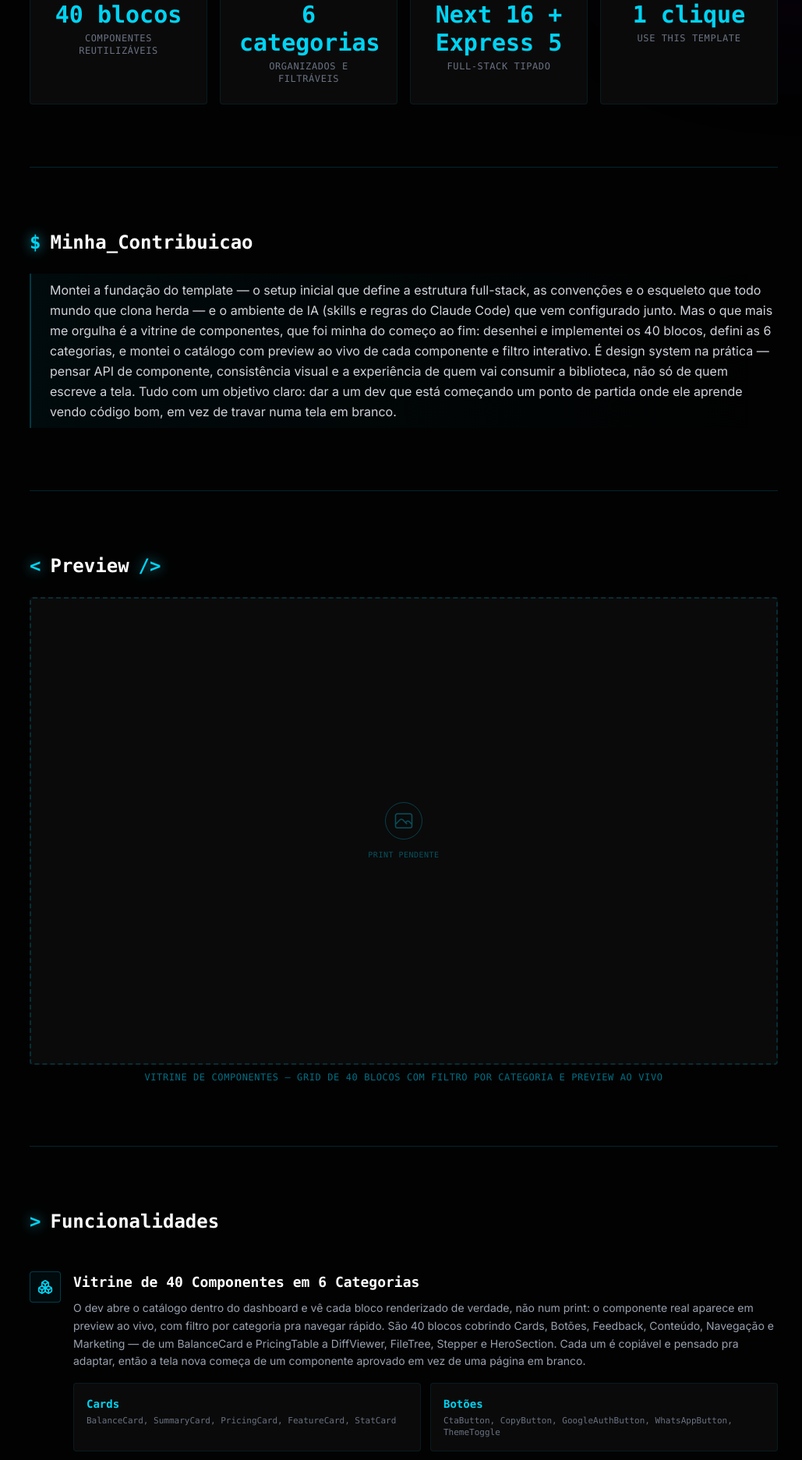
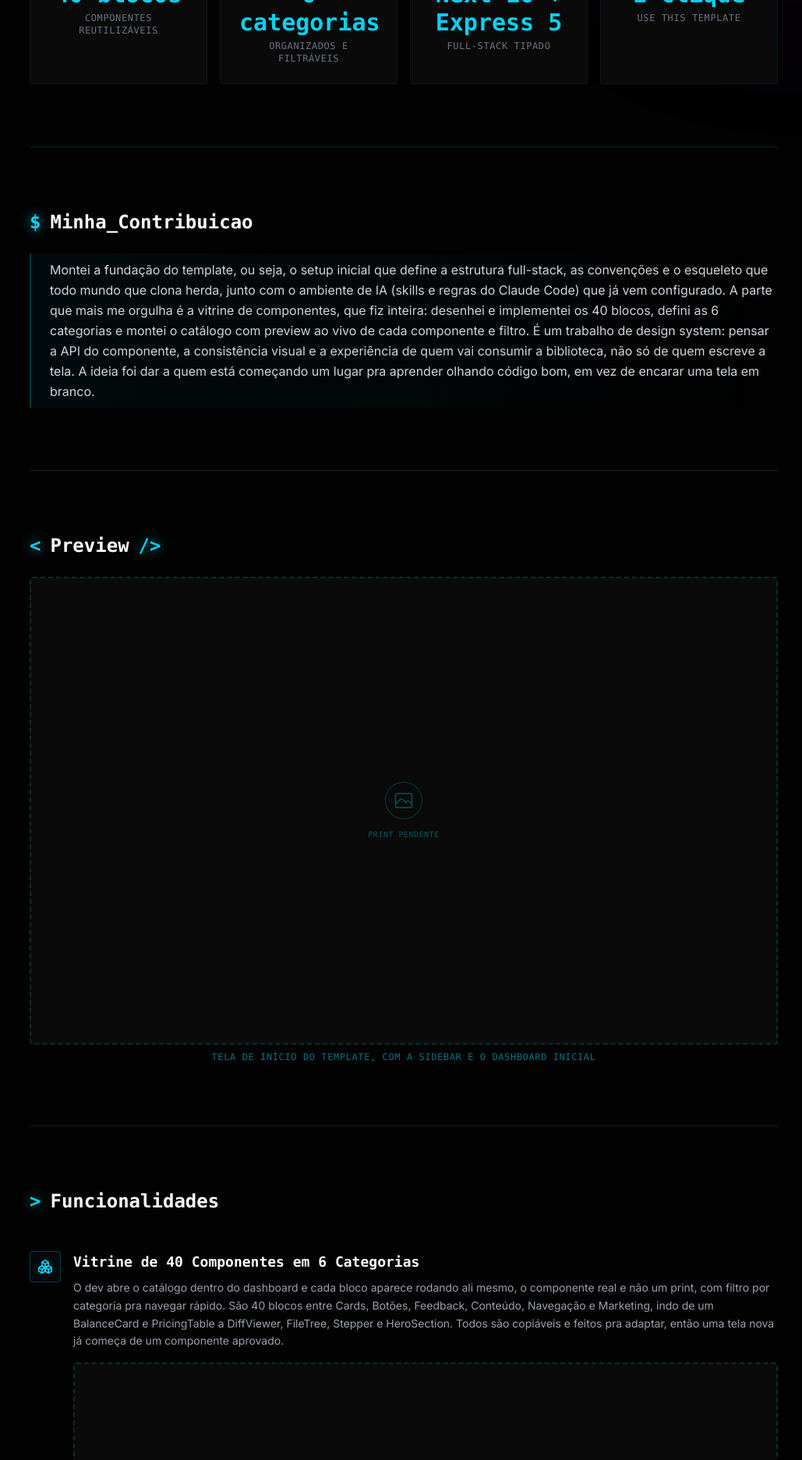
Before and after one commit to augusto-amado/portfolio, a React (Vite) app: page /project/template-nodejs in a window 1280 px wide. Shown: the part 880-2753 px from the top of the page at 78% size, without its empty margins (122-1151 px from the left). Built offline with nearby package versions, Linux system fonts and the light colour scheme.

Commit message:
style: limpar maneirismos de IA na copy dos projetos
Remove em-dashes de aparte e fillers ("do zero", "de verdade", "do
início ao fim") preservando o sentido do texto.

Co-Authored-By: Claude Opus 4.8 <noreply@anthropic.com>

```diff
--- a/src/pages/projects/TemplateNodePage.jsx
+++ b/src/pages/projects/TemplateNodePage.jsx
@@ -31,7 +31,7 @@ const TemplateNodePage = () => {
     <ProjectLayout
       title="Template Node.js"
       subtitle="O ponto zero pra quem vai começar um projeto: starter full-stack com 40 componentes prontos"
-      description="Toda vez que um dev começa um projeto novo, perde horas montando a mesma coisa: estrutura de pastas, autenticação, convenções, build, os componentes básicos de UI. Este template existe pra apagar esse atrito e dar um ponto zero de verdade — um clique em 'Use this template' e já se começa com Next.js 16 + Express 5 + Supabase, TypeScript estrito dos dois lados e o ambiente de IA (.claude e .cursor) configurado junto. O coração do projeto é a vitrine de componentes: 40 blocos reutilizáveis em 6 categorias, cada um com preview ao vivo e filtro interativo, prontos pra copiar e adaptar. Em vez de encarar uma tela em branco, o dev (principalmente quem está começando) parte de uma base sólida e foca no que importa: o produto."
+      description="Começar um projeto do zero quase sempre custa as mesmas horas montando estrutura de pastas, autenticação, convenções, build e os componentes básicos de UI. A ideia desse template é cortar esse trabalho repetido: com um clique em 'Use this template' já dá pra sair com Next.js 16, Express 5 e Supabase, TypeScript estrito dos dois lados e o ambiente de IA (.claude e .cursor) configurado junto. A parte principal é a vitrine de componentes, com 40 blocos reutilizáveis em 6 categorias, cada um com preview ao vivo e filtro, prontos pra copiar e adaptar. Assim o dev, principalmente quem está começando, parte de uma base pronta e pode gastar o tempo no produto em si."
       role="Autor · base do template + biblioteca de componentes"
       period="2025"
       status="Open source · público"
@@ -66,7 +66,7 @@ const TemplateNodePage = () => {
         </h2>
         <div className="border-l-2 border-cyan-500/30 pl-6 py-2 bg-gradient-to-r from-cyan-500/5 to-transparent">
           <p className="text-gray-300 leading-relaxed">
-            Montei a fundação do template — o setup inicial que define a estrutura full-stack, as convenções e o esqueleto que todo mundo que clona herda — e o ambiente de IA (skills e regras do Claude Code) que vem configurado junto. Mas o que mais me orgulha é a vitrine de componentes, que foi minha do começo ao fim: desenhei e implementei os 40 blocos, defini as 6 categorias, e montei o catálogo com preview ao vivo de cada componente e filtro interativo. É design system na prática — pensar API de componente, consistência visual e a experiência de quem vai consumir a biblioteca, não só de quem escreve a tela. Tudo com um objetivo claro: dar a um dev que está começando um ponto de partida onde ele aprende vendo código bom, em vez de travar numa tela em branco.
+            Montei a fundação do template, ou seja, o setup inicial que define a estrutura full-stack, as convenções e o esqueleto que todo mundo que clona herda, junto com o ambiente de IA (skills e regras do Claude Code) que já vem configurado. A parte que mais me orgulha é a vitrine de componentes, que fiz inteira: desenhei e implementei os 40 blocos, defini as 6 categorias e montei o catálogo com preview ao vivo de cada componente e filtro. É um trabalho de design system: pensar a API do componente, a consistência visual e a experiência de quem vai consumir a biblioteca, não só de quem escreve a tela. A ideia foi dar a quem está começando um lugar pra aprender olhando código bom, em vez de encarar uma tela em branco.
           </p>
         </div>
       </section>
@@ -80,7 +80,7 @@ const TemplateNodePage = () => {
           Preview
           <span className="text-cyan-400 drop-shadow-[0_0_8px_rgba(34,211,238,0.8)]">/&gt;</span>
         </h2>
-        <MediaPlaceholder label="Vitrine de componentes — grid de 40 blocos com filtro por categoria e preview ao vivo" aspect="wide" span={2} />
+        <MediaPlaceholder label="Tela de início do template, com a sidebar e o dashboard inicial" aspect="wide" span={2} />
       </section>
 
       <Separator className="bg-cyan-500/20" />
@@ -96,9 +96,11 @@ const TemplateNodePage = () => {
         <FeatureSection
           icon={<Boxes className="h-5 w-5" />}
           title="Vitrine de 40 Componentes em 6 Categorias"
-          description="O dev abre o catálogo dentro do dashboard e vê cada bloco renderizado de verdade, não num print: o componente real aparece em preview ao vivo, com filtro por categoria pra navegar rápido. São 40 blocos cobrindo Cards, Botões, Feedback, Conteúdo, Navegação e Marketing — de um BalanceCard e PricingTable a DiffViewer, FileTree, Stepper e HeroSection. Cada um é copiável e pensado pra adaptar, então a tela nova começa de um componente aprovado em vez de uma página em branco."
+          description="O dev abre o catálogo dentro do dashboard e cada bloco aparece rodando ali mesmo, o componente real e não um print, com filtro por categoria pra navegar rápido. São 40 blocos entre Cards, Botões, Feedback, Conteúdo, Navegação e Marketing, indo de um BalanceCard e PricingTable a DiffViewer, FileTree, Stepper e HeroSection. Todos são copiáveis e feitos pra adaptar, então uma tela nova já começa de um componente aprovado."
         >
-          <div className="ml-14 grid grid-cols-1 md:grid-cols-2 gap-3">
+          <div className="ml-14 space-y-3">
+            <MediaPlaceholder label="Vitrine de componentes, com o grid dos 40 blocos, filtro por categoria e preview ao vivo" aspect="wide" />
+            <div className="grid grid-cols-1 md:grid-cols-2 gap-3">
               {categorias.map((cat) => (
                 <div key={cat.nome} className="bg-[#0a0a0a] border border-cyan-500/10 p-4 rounded-sm hover:border-cyan-500/30 transition-colors">
                   <div className="text-cyan-400 font-mono font-bold text-sm">{cat.nome}</div>
@@ -106,13 +108,14 @@ const TemplateNodePage = () => {
                 </div>
               ))}
             </div>
+          </div>
         </FeatureSection>
 
         {/* Starter */}
         <FeatureSection
           icon={<Layers className="h-5 w-5" />}
           title="Starter Full-Stack Tipado de Ponta a Ponta"
-          description="A base separa backend/ e frontend/ com TypeScript estrito dos dois lados. O backend segue o padrão Controller → Model → Routes em Express 5, com middlewares e camada de banco já isolados. O frontend é Next.js 16 com App Router, Radix UI, Tailwind e shadcn/ui, e uma sidebar inteligente com 3 modos de layout (expandida, colapsada e hover). Path aliases dos dois lados deixam os imports limpos desde o primeiro commit."
+          description="A base separa backend/ e frontend/ com TypeScript estrito dos dois lados. O backend segue o padrão Controller → Model → Routes em Express 5, com middlewares e camada de banco já isolados. O frontend é Next.js 16 com App Router, Radix UI, Tailwind e shadcn/ui, e uma sidebar com 3 modos de layout (expandida, colapsada e hover). Path aliases dos dois lados deixam os imports limpos desde o primeiro commit."
         >
           <div className="ml-14">
             <MediaPlaceholder label="Estrutura do projeto — backend/ (Controller → Model → Routes) e frontend/ (App Router + sidebar)" aspect="wide" />
@@ -123,7 +126,7 @@ const TemplateNodePage = () => {
         <FeatureSection
           icon={<Container className="h-5 w-5" />}
           title="Pronto para Deploy e Nativo de IA"
-          description="Vem com Dockerfiles para frontend e backend e um guia de deploy na Azure transformado em skill, então sair do clone para produção é caminho conhecido, não tentativa e erro. As configs de .claude e .cursor estão incluídas no repositório: quem clona já recebe o ambiente de IA configurado junto, com as mesmas convenções e skills. ESLint nos dois lados mantém o padrão desde o início."
+          description="Vem com Dockerfiles para frontend e backend e um guia de deploy na Azure transformado em skill, então ir do clone até produção segue um caminho já conhecido. As configs de .claude e .cursor estão incluídas no repositório: quem clona já recebe o ambiente de IA configurado junto, com as mesmas convenções e skills. ESLint nos dois lados mantém o padrão desde o início."
         >
           <div className="ml-14">
             <MediaPlaceholder label="Configs de IA (.claude / .cursor) e Dockerfiles incluídos no repositório" aspect="wide" />
@@ -134,7 +137,7 @@ const TemplateNodePage = () => {
         <FeatureSection
           icon={<Rocket className="h-5 w-5" />}
           title="Ponto Zero do Ecossistema 10xDev"
-          description="O template é o ponto de partida e os cards da 10xDev são o caminho: cada card é uma feature pronta pra implementar, com passo a passo, comandos e código de referência. O dev clona o starter, escolhe no catálogo o que quer adicionar e vai construindo sobre uma base que já segue boas práticas. A arquitetura prevê expansão para outras stacks, cada uma com seu template base."
+          description="O template dá o ponto de partida, e os cards da 10xDev levam dali pra frente: cada card é uma feature pronta pra implementar, com passo a passo, comandos e código de referência. O dev clona o starter, escolhe no catálogo o que quer adicionar e vai construindo sobre uma base que já segue boas práticas. A arquitetura prevê expansão para outras stacks, cada uma com seu template base."
         >
           <div className="ml-14">
             <MediaPlaceholder label="template-nodejs-express-next-supabase — repositório público na org 10xdev-startup" aspect="wide" />
--- a/src/pages/projects/TenxConsorciosPage.jsx
+++ b/src/pages/projects/TenxConsorciosPage.jsx
@@ -58,7 +58,7 @@ const TenxConsorciosPage = () => {
         </h2>
         <div className="border-l-2 border-cyan-500/30 pl-6 py-2 bg-gradient-to-r from-cyan-500/5 to-transparent">
           <p className="text-gray-300 leading-relaxed">
-            Este foi meu primeiro projeto como desenvolvedor. Entrei dando suporte e fui aprendendo na prática ao longo de ~200 commits, sendo que mais da metade foram correção de bugs e tarefas menores. Também participei de decisões de design da interface. A frente que assumi sozinho foi o webhook de captação de leads: foi onde aprendi, do zero, a implementar uma integração de verdade, lidando com payloads imprevisíveis, autenticação por token e o disparo automático pro WhatsApp.
+            Este foi meu primeiro projeto como desenvolvedor. Entrei dando suporte e fui aprendendo na prática ao longo de ~200 commits, sendo que mais da metade foram correção de bugs e tarefas menores. Também participei de decisões de design da interface. A frente que assumi sozinho foi o webhook de captação de leads: foi onde aprendi a implementar uma integração séria, lidando com payloads imprevisíveis, autenticação por token e o disparo automático pro WhatsApp.
           </p>
         </div>
         <div className="grid grid-cols-2 md:grid-cols-3 gap-3">
```
Lines whose indentation alone changed are shown as unchanged.
